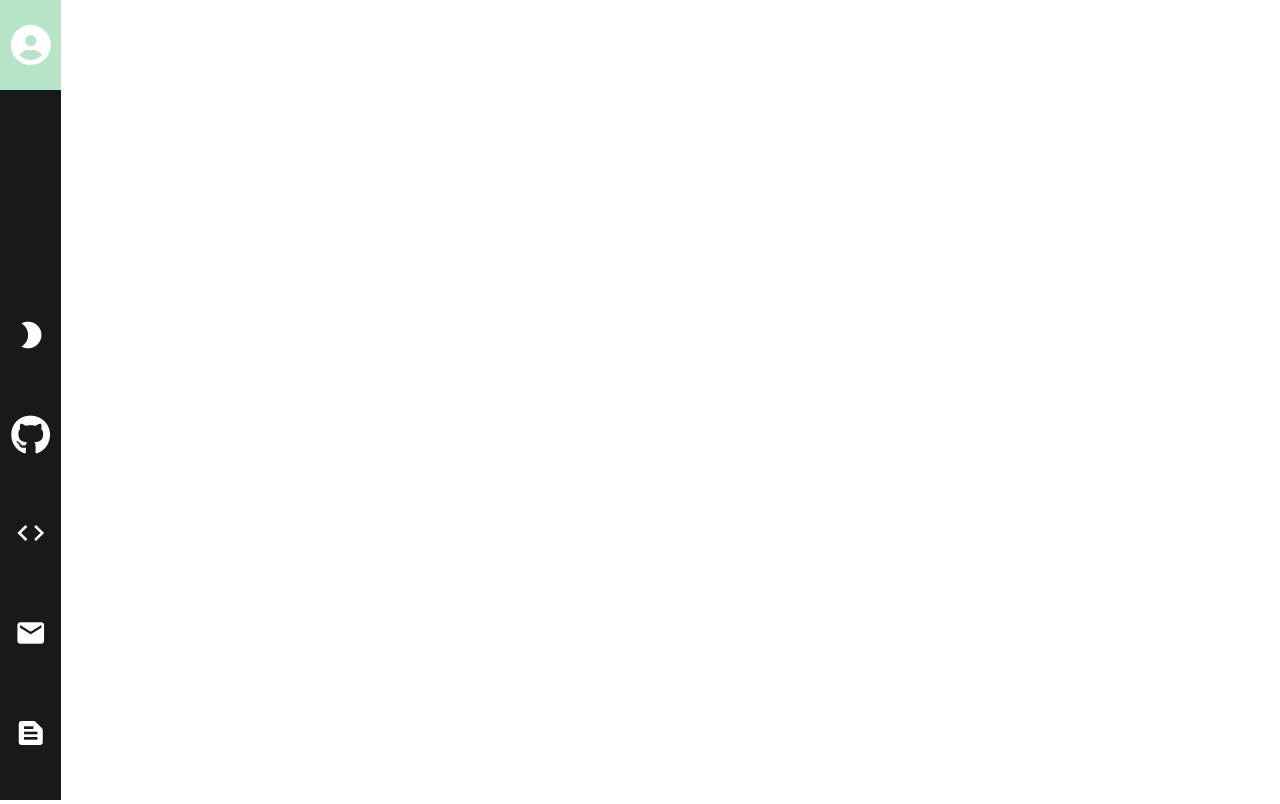
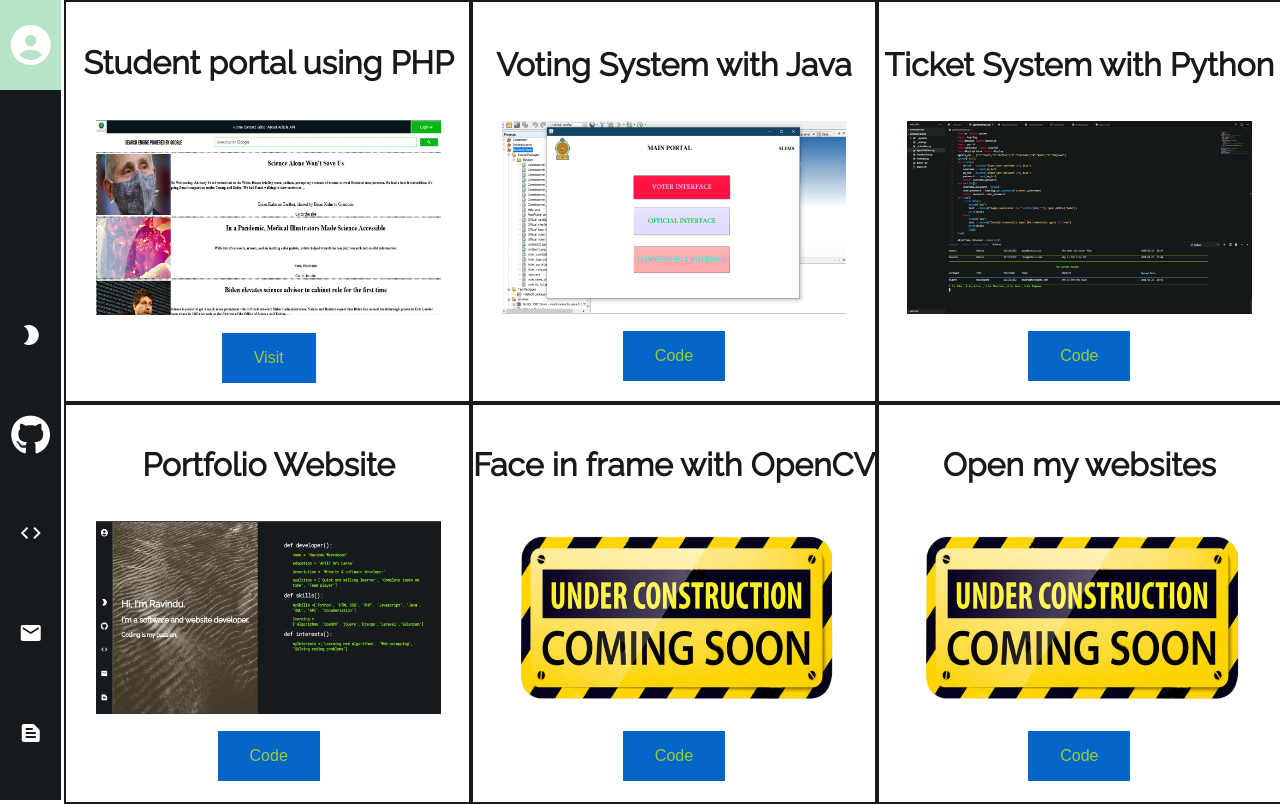
Before and after one commit to Code-by-udayanga/Code-by-udayanga.github.io, a plain HTML site: page projects.html in a window 1280 px wide. Both pictures are taken after a click on the element "brightness_2". Drawn offline with nearby package versions, Linux system fonts and the light colour scheme.

Commit message:
Add files via upload
commit

```diff
--- a/css/index.css
+++ b/css/index.css
@@ -22,16 +22,16 @@ body
     grid-template-columns: 1fr 1fr;
     color: white;
 }
-.main>div:nth-child(1)
+.name
 {
     display: grid;
     place-items: center;
     /* font-family: 'Open Sans Condensed', sans-serif; */
     font-family: 'Raleway', sans-serif;
-    background-image: url(https://images.pexels.com/photos/911738/pexels-photo-911738.jpeg?auto=compress&cs=tinysrgb&dpr=2&h=650&w=940);
+    background-image: url('../images/dark.jpg');
     background-size: cover;
-    color: #161a1d;
-    opacity: 80%;
+    color: white;
+    opacity: 100%;
 
 }
 .main>div:nth-child(1)>.about
@@ -82,12 +82,12 @@ body
 }
 .whiteName
 {
-    background-image: url(https://images.pexels.com/photos/3709434/pexels-photo-3709434.jpeg?auto=compress&cs=tinysrgb&dpr=2&h=650&w=940);
+    background-image: url('../images/white.jpg');
     background-size: cover;
     color: black;
 }
 .whiteSkills
 {
     background-color: #0466C8;
-    color: #023E7D;
+
 }
--- /dev/null
+++ b/css/projects.css
@@ -0,0 +1,78 @@
+@import url('https://fonts.googleapis.com/css2?family=Open+Sans+Condensed:wght@300&family=Raleway&display=swap');
+.main
+{
+    background-color: #0F161C;
+    width: 100%;
+    display: grid;
+    grid-template-columns: repeat(3,1fr);
+}
+
+
+.btn {
+    border: none;
+    background-color: yellowgreen;
+    padding: 2vh 4vh;
+    font-size: 2vh;
+    cursor: pointer;
+    display: inline-block;
+    color: white;
+  }
+.proj
+{
+    height: 100%;
+    width: 100%;
+    display: grid;
+    place-items: center;
+    border: white 2px solid
+}
+.inproj
+{
+    display: grid;
+    place-items: center;
+}
+
+.main>.proj:nth-child(-n+2):hover,.main>.proj:nth-child(4):hover,.main>.proj:nth-child(5):hover
+{
+    width: 102%;
+    overflow-y: hidden;
+    overflow-x: hidden;
+    border: none;
+}
+.head
+{
+    color: white;
+    font-family: 'Raleway', sans-serif;
+    font-size: 4vh;
+}
+.btn_light
+{
+    border: none;
+    background-color: #0466C8;;
+    padding: 2vh 4vh;
+    font-size: 2vh;
+    cursor: pointer;
+    display: inline-block;
+    color: yellowgreen;
+}
+.head_light
+{
+    color: #161a1d;
+    font-family: 'Raleway', sans-serif;
+    font-size: 4vh;
+}
+
+.mainlight
+{
+    background-color: white;
+    width: 100%;
+    display: grid;
+    grid-template-columns: repeat(3,1fr);
+}
+.proj_lgt
+{
+    height: 100%;
+    width: 100%;
+    display: grid;
+    place-items: center;
+    border: #161a1d 2px solid
+}
--- a/js/lights.js
+++ b/js/lights.js
@@ -1,6 +1,6 @@
 $('.lights').click(function()
 {
     $('.sidebar').toggleClass('white');
-    $('.main').toggleClass('whiteName');
+    $('.name').toggleClass('whiteName');
     $('.skills').toggleClass('whiteSkills');
 })
--- /dev/null
+++ b/js/projectlights.js
@@ -0,0 +1,8 @@
+$('.lights').click(function() {
+
+    $('.main').toggleClass('mainlight');
+    $('.proj').toggleClass('proj_lgt');
+    $('.head').toggleClass('head_light');
+    $('.btn').toggleClass('btn_light');
+
+});
--- a/projects.html
+++ b/projects.html
@@ -2,17 +2,18 @@
 <html lang="en">
 <head>
     <meta charset="UTF-8">
+    <meta http-equiv="Content-Security-Policy" content="upgrade-insecure-requests">
     <meta name="viewport" content="width=device-width, initial-scale=1.0">
     <link rel="stylesheet" href="./css/sidebar.css">
     <link rel="shortcut icon" href="./images/favicon.ico" type="image/x-icon">
     <link href="https://fonts.googleapis.com/icon?family=Material+Icons" rel="stylesheet">
     <link rel="stylesheet" href="https://cdnjs.cloudflare.com/ajax/libs/font-awesome/4.7.0/css/font-awesome.min.css"/>
-    <link rel="stylesheet" href="./css/sidebar.css">
+    <link rel="stylesheet" href="./css/projects.css">
     <link rel="preconnect" href="https://fonts.gstatic.com">
     <script src="https://kit.fontawesome.com/ff135a96d9.js" crossorigin="anonymous"></script>
     <script src="http://code.jquery.com/jquery-3.5.1.js" integrity="sha256-QWo7LDvxbWT2tbbQ97B53yJnYU3WhH/C8ycbRAkjPDc=" crossorigin="anonymous"></script>
-
-    <title>Document</title>
+    <script src="js/jQuery.js"></script>
+    <title>My Projects</title>
 </head>
 <body>
     <div class="sidebar">
@@ -27,7 +28,44 @@
         <div class="contact" title="Mail me"><a href="mailto:weerakoonravindu19@gmail.com"><span class="material-icons">email</span></a></div>
         <div class="resume" title="Download my resume"><a href="https://onedrive.live.com/download?cid=E0F241191041CA7C&resid=E0F241191041CA7C%21113&authkey=AILTcFUnJm8cD_M&em=2"><span class="material-icons">text_snippet</span></a></div>
     </div>
-    <div class="main"></div>
+    <div class="main">
+            <div class="proj">
+                <div class="inproj"> <h1 class="head"> Student portal using PHP</h1>
+                <img src="./images/Student.jpg" alt="student portal" height="85%" width="85%"><button class="btn">Visit</button>
+                </div>
+            </div>
+
+
+            <div class="proj" >
+                <div class="inproj"> <h1 class="head"> Voting System with Java</h1>
+                    <img src="./images/election.png" alt="voting system" height="85%" width="85%"><button class="btn" >Code</button>
+                </div>
+            </div>
+
+            <div class="proj">
+                <div class="inproj"><h1 class="head"> Ticket System with Python</h1>
+                    <img src="./images/ticket.png" alt="ticket system" height="85%" width="85%"><button class="btn">Code</button>
+                </div>
+            </div>
+            <div class="proj">
+                <div class="inproj"><h1 class="head"> Portfolio Website</h1>
+                    <img src="./images/personal.png" alt="personal website" height="85%" width="85%"><button class="btn">Code</button>
+                </div>
+            </div>
+            <div class="proj">
+                <div class="inproj"><h1 class="head"> Face in frame with OpenCV</h1>
+                    <img src="./images/Under-Construction-Sign.png" alt="OpenCV project" height="85%" width="85%"><button class="btn">Code</button>
+                </div>
+            </div>
+            <div class="proj">
+                <div class="inproj"><h1 class="head"> Open my websites</h1>
+                    <img src="./images/Under-Construction-Sign.png" alt="" height="85%" width="85%">
+                    <button class="btn">Code</button>
+                </div>
+            </div>
+
+
+    </div>
 </body>
-<script src="./js/lights.js"></script>
+<script src="./js/projectlights.js"></script>
 </html>
```
Also changed, not shown: index.html (+1 -1 lines), images/Student.jpg (added), images/Under-Construction-Sign.png (added), images/dark.jpg (added), images/election.png (added), images/personal.png (added), images/ticket.png (added), images/white.jpg (added).
